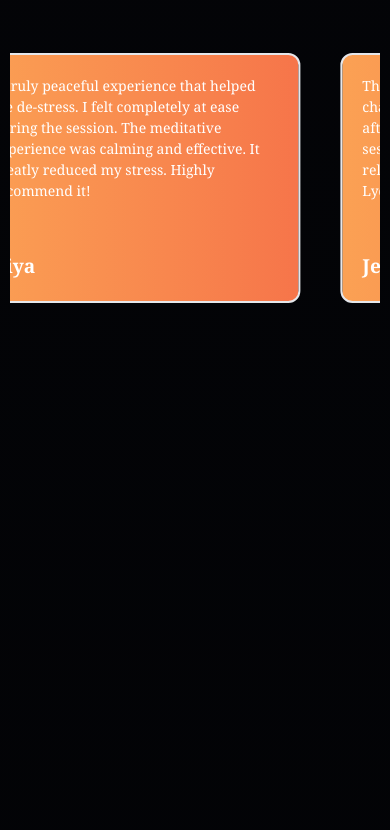
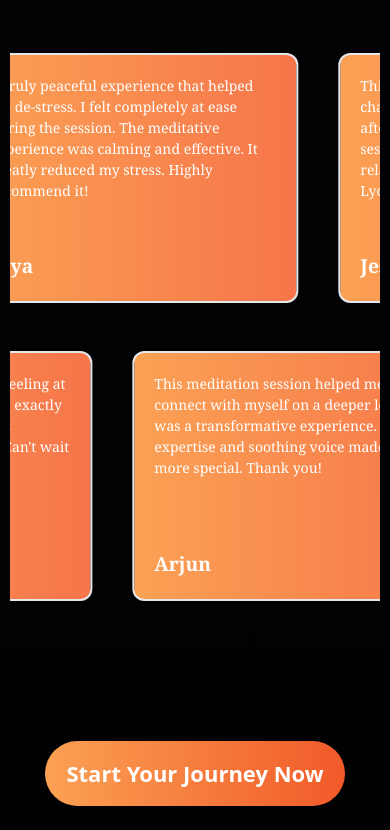
Before and after one commit to Qriocity-Company/Qriocity, a React (Vite) app: page /placement in a window 390 px wide. Shown: the part 7862-8692 px from the top of the page. Built offline with nearby package versions, Linux system fonts and the light colour scheme.

Commit message:
testimonials updated

```diff
--- a/src/components/carasoule.jsx
+++ b/src/components/carasoule.jsx
@@ -162,7 +162,7 @@ function Carousel() {
         </Slider>
         <Slider
           {...settings2}
-          className="md:w-[95%]  justify-between hidden md:flex"
+          className="w-full md:w-[95%] flex justify-between  "
         >
           {Banners2.map((banner, index) => (
             <div className="p-5 ">
```
